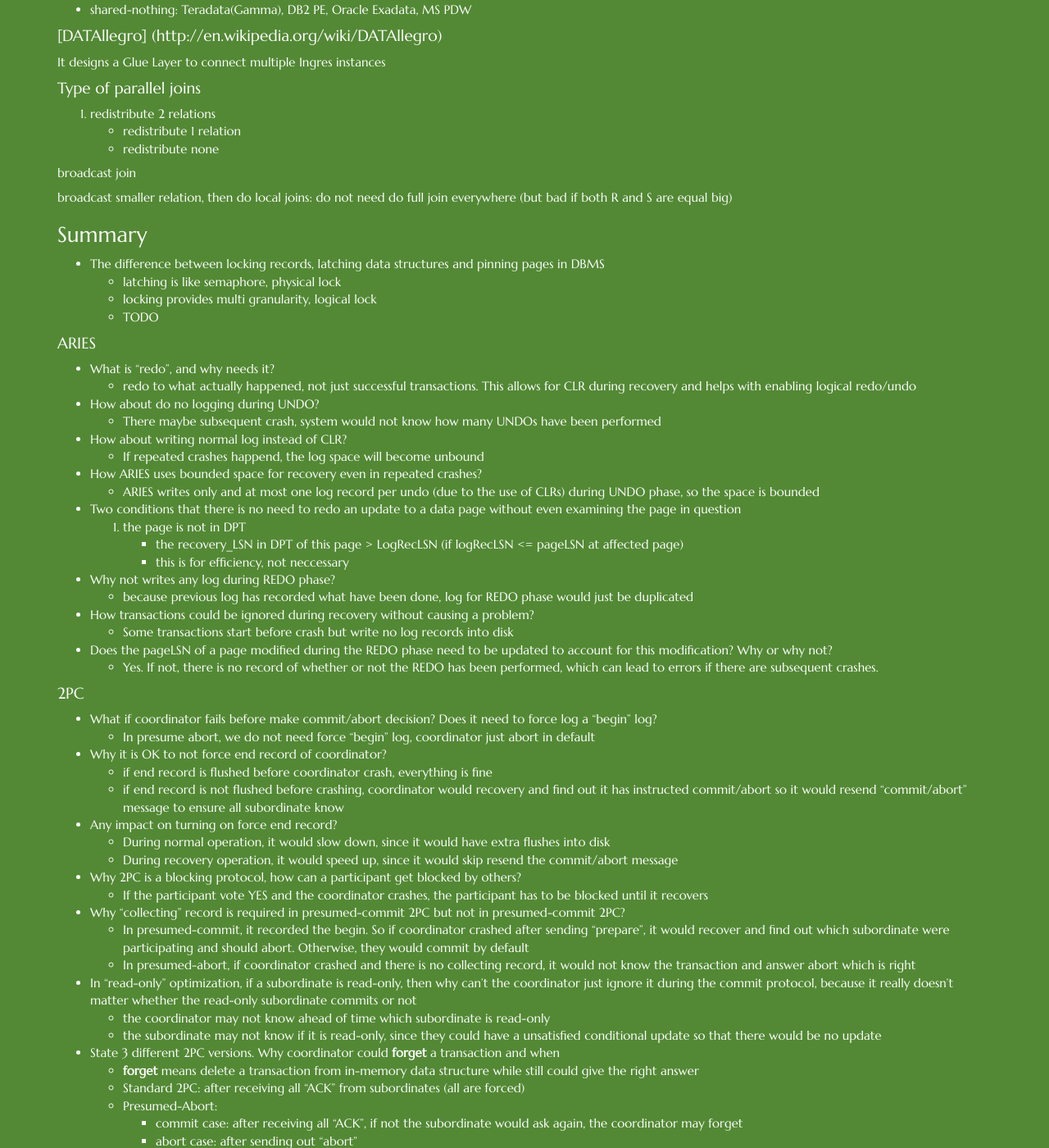
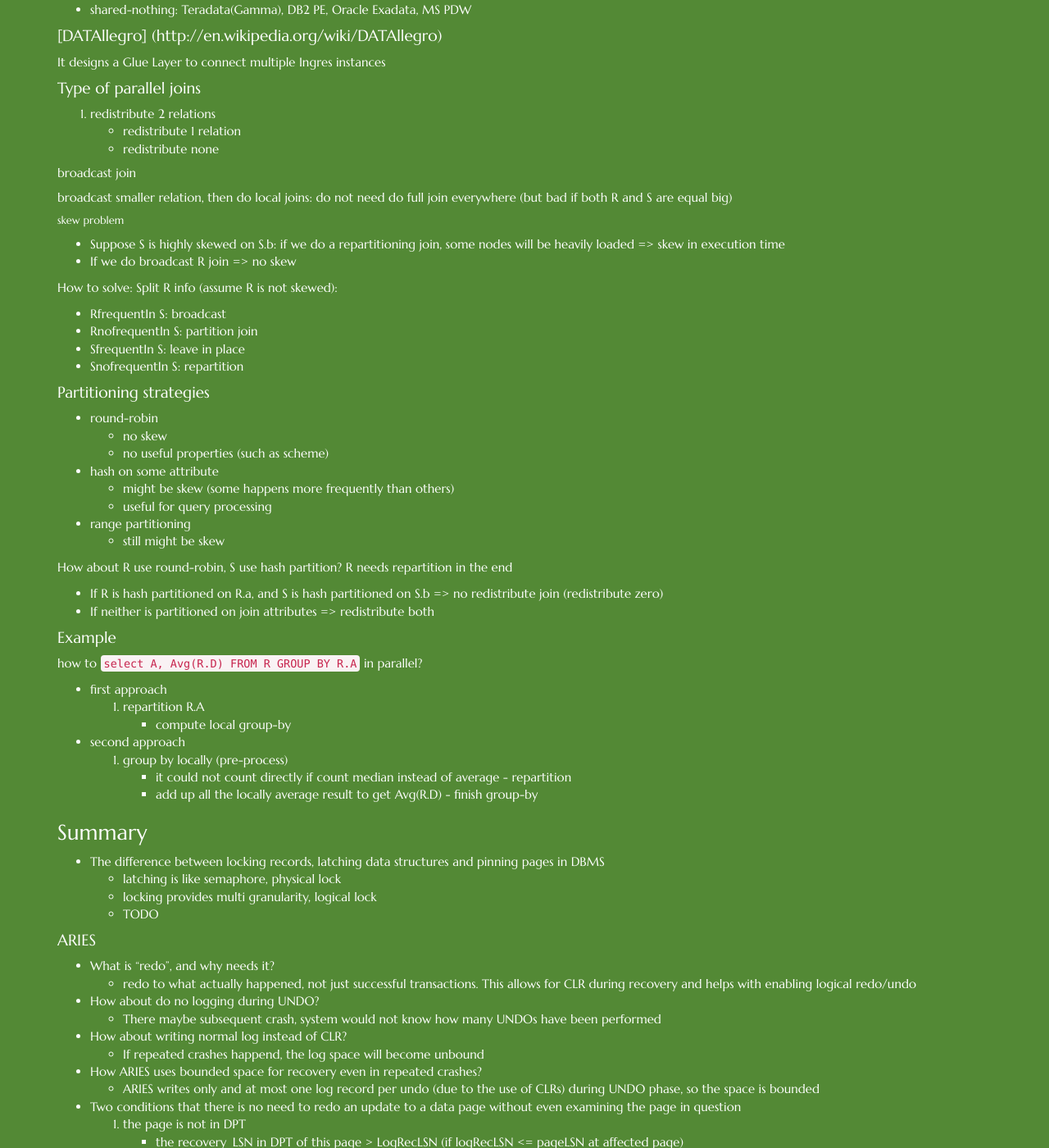
Before and after one commit to luozhaoyu/luozhaoyu.github.io, a Jekyll site: the page built from _posts/2015-02-17-DB-topics-recovery.md, in a window 1280 px wide and 1400 px high, scrolled down 6419 px. Shown: the whole window at 82% size. Built offline with Jekyll 4.4.1, drawn with Linux system fonts in a browser that asks for light colours; nearby versions of some CDN libraries; Markdown is read by kramdown in place of the engine named in the settings.

Commit message:
update parallel db

```diff
--- a/_posts/2015-02-17-DB-topics-recovery.md
+++ b/_posts/2015-02-17-DB-topics-recovery.md
@@ -309,6 +309,47 @@
 ##### broadcast join
 broadcast smaller relation, then do local joins: do not need do full join everywhere (but bad if both R and S are equal big)
 
+###### skew problem
+* Suppose S is highly skewed on S.b: if we do a repartitioning join, some nodes will be heavily loaded => skew in execution time
+* If we do broadcast R join => no skew
+
+How to solve: Split R info (assume R is not skewed):
+
+* RfrequentIn S: broadcast
+* RnofrequentIn S: partition join
+* SfrequentIn S: leave in place
+* SnofrequentIn S: repartition
+
+
+#### Partitioning strategies
+* round-robin
+    * no skew
+    * no useful properties (such as scheme)
+* hash on some attribute
+    * might be skew (some happens more frequently than others)
+    * useful for query processing
+* range partitioning
+    * still might be skew
+
+How about R use round-robin, S use hash partition? R needs repartition in the end
+
+* If R is hash partitioned on R.a, and S is hash partitioned on S.b => no redistribute join (redistribute zero)
+* If neither is partitioned on join attributes => redistribute both
+
+#### Example
+how to `select A, Avg(R.D) FROM R GROUP BY R.A` in parallel?
+
+* first approach
+    1. repartition R.A
+    - compute local group-by
+* second approach
+    1. group by locally (pre-process)
+        * it could not count directly if count median instead of average
+    - repartition
+        * add up all the locally average result to get Avg(R.D)
+    - finish group-by
+
+
 
 ### Summary
 * The difference between locking records, latching data structures and pinning pages in DBMS
```
